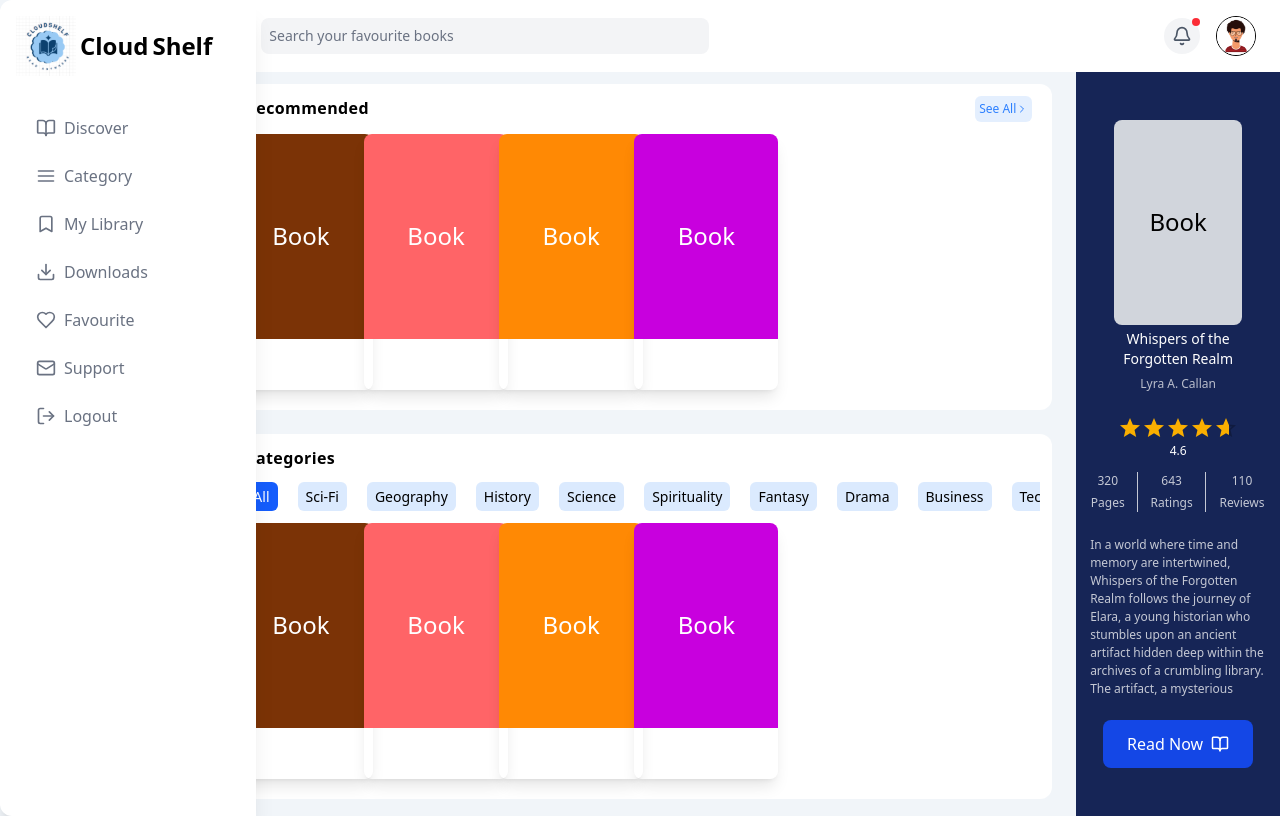
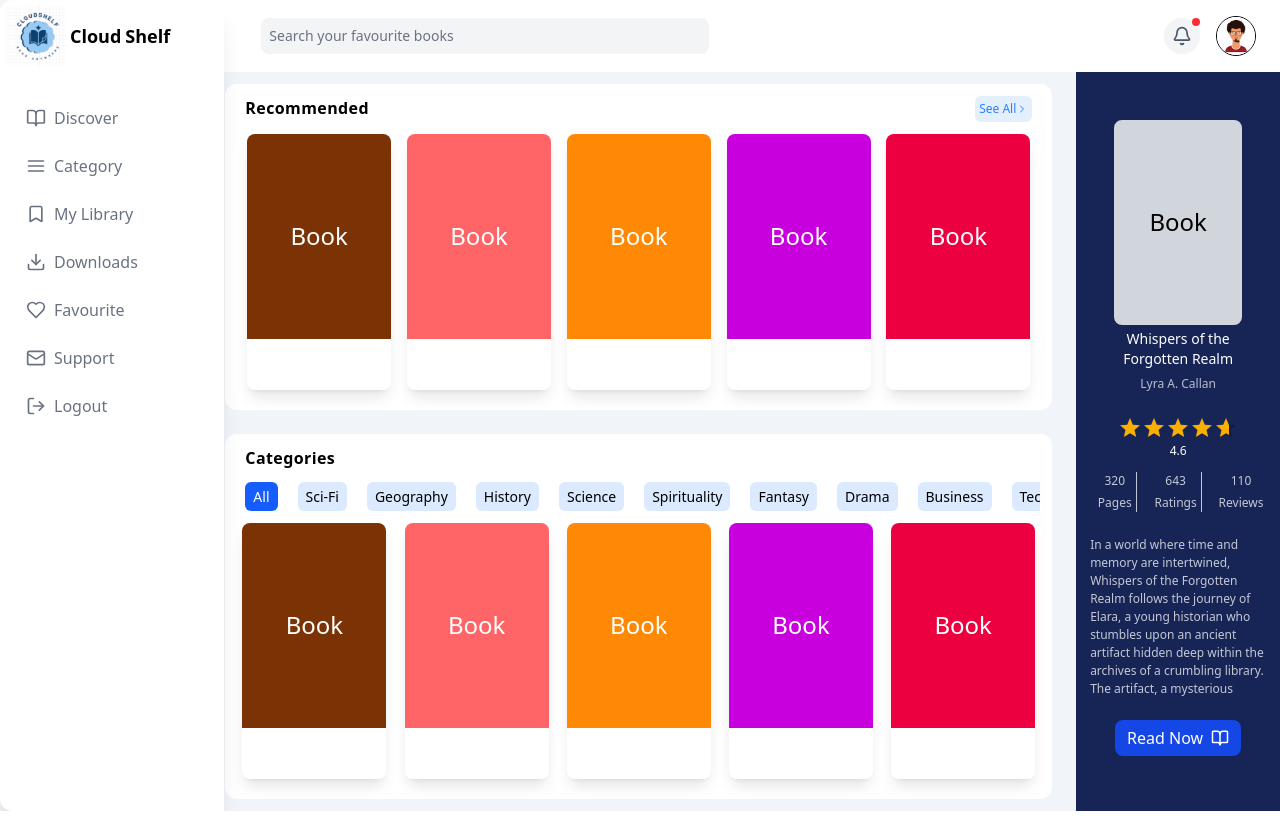
Before and after one commit to Writ2003/CloudShelf, a React (Vite) app in the folder frontend/: page / in a window 1280 px wide. Built offline with nearby package versions, Linux system fonts and the light colour scheme.

Commit message:
Change in responsiveness_as_on_19/02/2025_by_SN

```diff
--- a/frontend/src/componenets/Category.jsx
+++ b/frontend/src/componenets/Category.jsx
@@ -22,7 +22,7 @@ const Category = () => {
                 <div className='bg-blue-100 text-[14px] px-2 py-1 rounded-md text-black font-medium flex justify-center items-center cursor-pointer whitespace-nowrap'>Education</div>
                 <div className='bg-blue-100 text-[14px] px-2 py-1 rounded-md text-black font-medium flex justify-center items-center cursor-pointer whitespace-nowrap'>Adventure</div>
             </div>
-            <div className='mt-3 mb-2 px-2 grid grid-cols-4 lg:grid-cols-6 gap-6 h-64 justify-items-center'>
+            <div className='mt-3 mb-2 px-2 grid grid-cols-5 2xl:grid-cols-6 gap-6 h-64 justify-items-center'>
                 <div className='w-36 shadow-lg rounded-b-lg'>
                     <div className='h-8/10 bg-amber-900 rounded-t-lg text-2xl flex justify-center items-center text-white'>Book</div>
                     <div></div>
@@ -33,9 +33,9 @@ const Category = () => {
                 <div></div></div>
                 <div className='w-36 shadow-lg rounded-lg rounded-b-lg'><div className='h-8/10 bg-fuchsia-600 rounded-t-lg text-2xl flex justify-center items-center text-white'>Book</div>
                 <div></div></div>
-                {/*<div className='w-36 shadow-lg rounded-lg rounded-b-lg'><div className='h-8/10 bg-rose-600 rounded-t-lg text-2xl flex justify-center items-center text-white'>Book</div>
+                <div className='w-36 shadow-lg rounded-lg rounded-b-lg'><div className='h-8/10 bg-rose-600 rounded-t-lg text-2xl flex justify-center items-center text-white'>Book</div>
                 <div></div></div>
-                <div className='w-36 shadow-lg rounded-lg rounded-b-lg'><div className='h-8/10 bg-indigo-400 rounded-t-lg text-2xl flex justify-center items-center text-white'>Book</div>
+                {/*<div className='w-36 shadow-lg rounded-lg rounded-b-lg'><div className='h-8/10 bg-indigo-400 rounded-t-lg text-2xl flex justify-center items-center text-white'>Book</div>
                 <div></div></div>*/}
             </div>
         </div>
--- a/frontend/src/componenets/PopularBook.jsx
+++ b/frontend/src/componenets/PopularBook.jsx
@@ -5,7 +5,7 @@ import { BookOpen } from 'lucide-react';
 
 const PopularBook = () => {
   return (
-    <div className='h-full bg-blue-950 lg:px-3 py-12'>
+    <div className='h-full bg-blue-950 2xl:px-3 py-12'>
         <div className='flex flex-col items-center gap-3'>
             <div className='h-64 w-32 mb-3'>
                 <div className='h-8/10 bg-gray-300 rounded-lg text-2xl flex justify-center items-center text-black'>Book</div>
@@ -18,24 +18,24 @@ const PopularBook = () => {
                 <Rating name="half-rating-read" defaultValue={4.6} precision={0.1} style={{height:10}} readOnly />
             </Stack>
             <p className='text-white text-[12px] mt-1'>4.6</p>
-            <div className='px-1 lg:px-0 grid grid-cols-3 text-white/75 text-[12px] text-center justify-items-center lg:gap-3'>
-                <div className='border-r border-white/75 flex flex-col gap-1 align-middle pr-1 lg:pr-3'>
+            <div className='px-1 2xl:px-0 grid grid-cols-3 text-white/75 text-[12px] text-center justify-items-center xl:gap-3'>
+                <div className='border-r border-white/75 flex flex-col gap-1 align-middle pr-1 2xl:pr-3'>
                     <div>320</div>
                     <div>Pages</div>
                 </div>
-                <div className='border-r border-white/75 flex flex-col gap-1 pr-1 lg:pr-3'>
+                <div className='border-r border-white/75 flex flex-col gap-1 pr-1 2xl:pr-3'>
                     <div>643</div>
                     <div>Ratings</div>
                 </div>
-                <div className='flex flex-col gap-1 pl-1 lg:pl-0'>
+                <div className='flex flex-col gap-1 pl-1 2xl:pl-0'>
                     <div>110</div>
                     <div>Reviews</div>
                 </div>
             </div>
-            <p className='text-[12px] text-white/75 m-3 h-40 overflow-hidden lg:w-44 w-32'>
+            <p className='text-[12px] text-white/75 m-3 h-40 overflow-hidden xl:w-44 w-32'>
             In a world where time and memory are intertwined, Whispers of the Forgotten Realm follows the journey of Elara, a young historian who stumbles upon an ancient artifact hidden deep within the archives of a crumbling library. The artifact, a mysterious pocket watch, begins to unravel fragments of a forgotten era—a realm erased from history, where magic thrived and mythical creatures walked among humans.As Elara delves deeper into the secrets of the watch, she discovers that her own memories are tied to this lost world. Guided by cryptic visions and aided by a reluctant thief with a shadowy past, she embarks on a perilous quest across treacherous landscapes and enchanted ruins. Along the way, she uncovers truths about her family’s legacy, the cost of preserving history, and the power of choices long buried.But not all is as it seems. A sinister force seeks to reclaim the watch, intent on rewriting reality itself. With time running out—literally—Elara must decide whether to restore the forgotten realm or let it remain lost forever, knowing that either choice will change her life and the fate of countless others.Blending rich world-building, heart-pounding adventure, and poignant reflections on identity and belonging, Whispers of the Forgotten Realm is a spellbinding tale that will leave readers questioning the boundaries between memory and imagination, past and present, destiny and free will.
             </p>
-            <div className='text-white bg-blue-700 px-3 py-1.5 lg:px-6 lg:py-3 rounded-lg'>
+            <div className='text-white bg-blue-700 px-3 py-1.5 2xl:px-6 2xl:py-3 rounded-lg'>
                 <button className='flex justify-center items-center gap-2 cursor-pointer'>
                     <p>Read Now</p>
                     <BookOpen height={18} width={18}/>
--- a/frontend/src/componenets/Recommendation.jsx
+++ b/frontend/src/componenets/Recommendation.jsx
@@ -9,7 +9,7 @@ const Card = () => {
                 <p className='font-bold tracking-wide'>Recommended</p>
                 <div className='bg-blue-100/75 text-[12px] p-1 rounded-md text-blue-500 font-medium flex justify-center items-center cursor-pointer'>See All <ChevronRight height={12} width={12}/></div>
             </div>
-            <div className='mt-3 mb-2 px-2 grid grid-cols-4 lg:grid-cols-6 lg:gap-6 h-64 justify-items-center'>
+            <div className='mt-3 mb-2 px-2 grid grid-cols-5 2xl:grid-cols-6 gap-3 2xl:gap-6 h-64 justify-items-center'>
                 <div className='w-36 shadow-lg rounded-b-lg'>
                     <div className='h-8/10 bg-amber-900 rounded-t-lg text-2xl flex justify-center items-center text-white'>Book</div>
                     <div></div>
@@ -20,9 +20,9 @@ const Card = () => {
                 <div></div></div>
                 <div className='w-36 shadow-lg rounded-lg rounded-b-lg'><div className='h-8/10 bg-fuchsia-600 rounded-t-lg text-2xl flex justify-center items-center text-white'>Book</div>
                 <div></div></div>
-                {/*<div className='w-36 shadow-lg rounded-lg rounded-b-lg'><div className='h-8/10 bg-rose-600 rounded-t-lg text-2xl flex justify-center items-center text-white'>Book</div>
+                <div className='w-36 shadow-lg rounded-lg rounded-b-lg'><div className='h-8/10 bg-rose-600 rounded-t-lg text-2xl flex justify-center items-center text-white'>Book</div>
                 <div></div></div>
-                <div className='w-36 shadow-lg rounded-lg rounded-b-lg'><div className='h-8/10 bg-indigo-400 rounded-t-lg text-2xl flex justify-center items-center text-white'>Book</div>
+                {/*<div className='w-36 shadow-lg rounded-lg rounded-b-lg'><div className='h-8/10 bg-indigo-400 rounded-t-lg text-2xl flex justify-center items-center text-white'>Book</div>
                 <div></div></div>*/}
             </div>
         </div>
--- a/frontend/src/componenets/Sidebar.jsx
+++ b/frontend/src/componenets/Sidebar.jsx
@@ -5,8 +5,8 @@ import CloudShelfLogo from '/src/assets/CloudShelf_logo_small.png?url';
 
 const Sidebar = () => {
   return (
-    <div className="w-44 lg:w-64 bg-white shadow-xl h-full p-1.5 lg:p-4 rounded-l-xl">
-      <div className="text-lg lg:text-2xl font-bold mb-10 flex gap-1 items-center">
+    <div className="w-56 2xl:w-64 bg-white shadow-xl h-full p-1.5 2xl:p-4 rounded-l-xl">
+      <div className="text-lg 2xl:text-2xl font-bold mb-10 flex gap-1 items-center">
         <img src={CloudShelfLogo} height={60} width={60}/>
         <span className='font-extrabold'>Cloud</span>Shelf
       </div>
```
